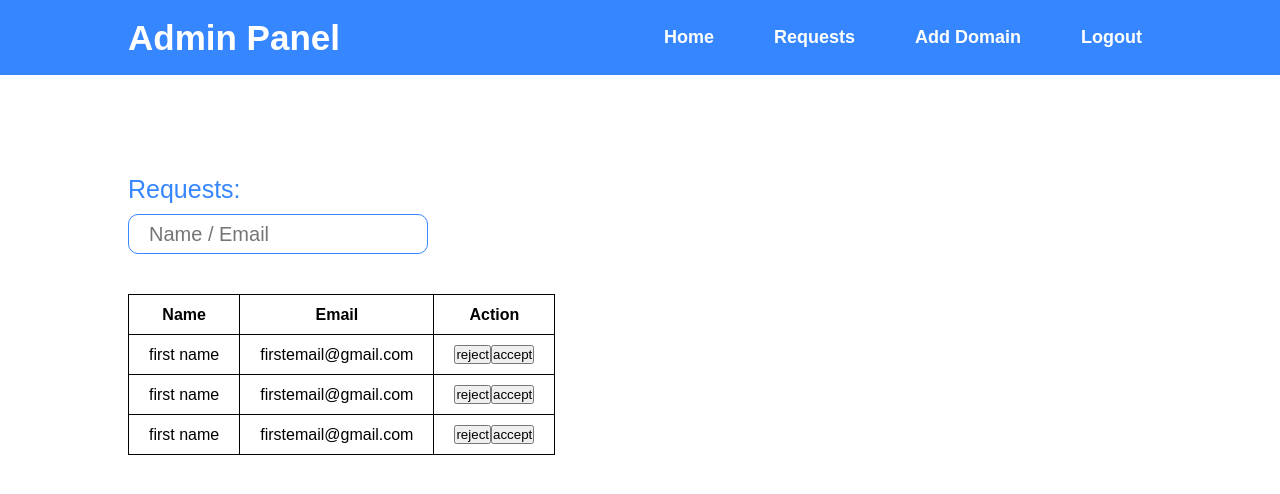
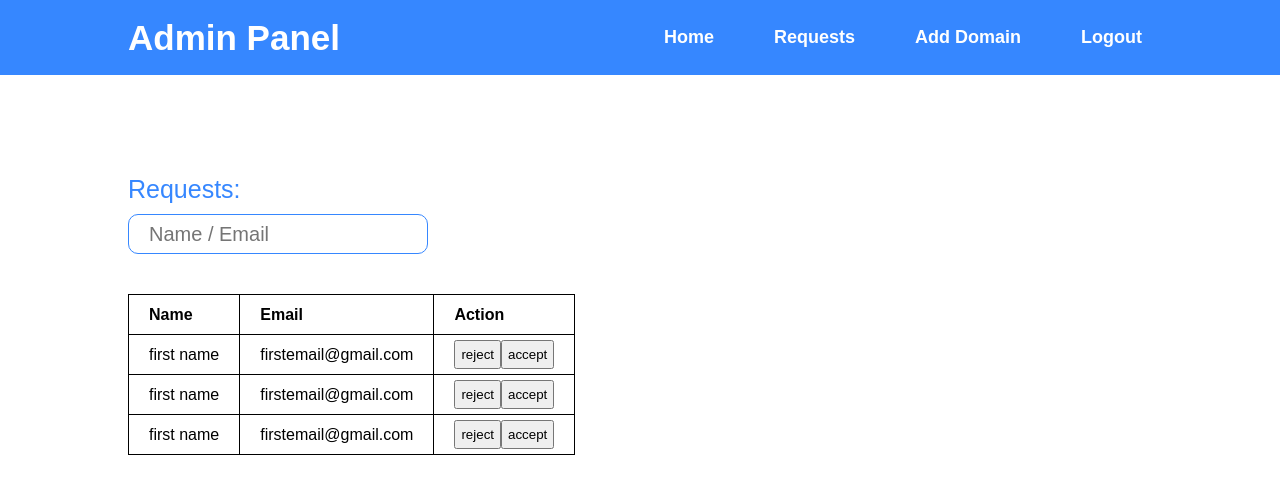
Before and after one commit to mohammad-jaffal/medically-project, a React (Create React App) app in the folder medically-admin/: page /requests in a window 1280 px wide. Shown: the top 494 px of the page. Built offline with nearby package versions, Linux system fonts and the light colour scheme.

Commit message:
Frontend: Creating doctor info input dialog

```diff
--- a/medically-admin/src/App.css
+++ b/medically-admin/src/App.css
@@ -311,17 +311,42 @@
   overflow: hidden;
 }
 
-.requests-form-container{
+.requests-form-container {
   display: flex;
   justify-content: space-between;
 }
 
-.info-container{
-  display: flex;
-  flex-direction: column;
+.request-action-btn {
+  padding: 5px;
+}
+
+.request-info-body {
+  /* background-color: aqua; */
+  height: 100vh;
+  width: 100vw;
+  position: absolute;
+  top: 0;
+  left: 0;
+  backdrop-filter: blur(5px);
 }
 
 
+.request-info-container {
+  position: absolute;
+  top: 40%;
+  left: 50%;
+  transform: translate(-50%, -50%);
+  display: flex;
+  flex-direction: column;
+  justify-content: space-around;
+  align-items: center;
+  align-self: center;
+  width: 400px;
+  height: 200px;
+  padding: 20px;
+  border-radius: 20px;
+  box-shadow: 0 0 10px rgb(54, 135, 255);
+}
 
 
 
@@ -334,21 +359,23 @@
 /*  */
 /*  */
 
-.data-table{
+.data-table {
   border-collapse: collapse;
-
 }
 
-.data-table>tr{
-  border: 1px solid;
+.data-table>tr {
+  /* border: 1px solid; */
   height: 40px;
 }
 
-.data-table>tr>td,th{
+
+.data-table>tr>td,
+th {
   border: 1px solid;
   height: 40px;
   padding-left: 20px;
   padding-right: 20px;
+  text-align: start;
 }
 
 
@@ -386,7 +413,8 @@
   .home-body {
     flex-direction: column;
   }
-  .filter-container{
+
+  .filter-container {
     width: 400px;
     border: none;
     padding-left: 20px;
--- a/medically-admin/src/components/DoctorInfo.js
+++ b/medically-admin/src/components/DoctorInfo.js
@@ -5,10 +5,12 @@ const DoctorInfo = ({ doctor_id, name, email, domain, balance }) => {
 
 
     return (
-        <div className="info-container">
-            <input type="text" className="domain-input" required />
-            <input type="text" className="domain-input" required />
-            <button className="admin-btn">Add</button>
+        <div className="request-info-body">
+            <div className="request-info-container">
+                <input type="text" className="domain-input" placeholder="Channel Name" required />
+                <input type="text" className="domain-input" placeholder="Channel Token" required />
+                <button className="admin-btn">Add</button>
+            </div>
         </div>
     );
 
--- a/medically-admin/src/components/DoctorRequest.js
+++ b/medically-admin/src/components/DoctorRequest.js
@@ -15,8 +15,8 @@ const DoctorRequest = ({ doctor_id, name, email, domain, balance }) => {
                 <td>{name}</td>
                 <td>{email}</td>
                 <td>
-                    <button>reject</button>
-                    <button>accept</button>
+                    <button className="request-action-btn">reject</button>
+                    <button className="request-action-btn">accept</button>
                 </td>
 
             </tr>
@@ -24,8 +24,8 @@ const DoctorRequest = ({ doctor_id, name, email, domain, balance }) => {
                 <td>{name}</td>
                 <td>{email}</td>
                 <td>
-                    <button>reject</button>
-                    <button>accept</button>
+                    <button className="request-action-btn">reject</button>
+                    <button className="request-action-btn">accept</button>
                 </td>
 
             </tr>
@@ -33,8 +33,8 @@ const DoctorRequest = ({ doctor_id, name, email, domain, balance }) => {
                 <td>{name}</td>
                 <td>{email}</td>
                 <td>
-                    <button>reject</button>
-                    <button>accept</button>
+                    <button className="request-action-btn">reject</button>
+                    <button className="request-action-btn">accept</button>
                 </td>
 
             </tr>
--- a/medically-admin/src/pages/Requests.js
+++ b/medically-admin/src/pages/Requests.js
@@ -9,10 +9,8 @@ const Requests = () => {
             <div className="requests-body">
                 <p className="block-title">Requests:</p>
                 <input type="text" className="search-input" placeholder="Name / Email" />
-                <div className="requests-form-container">
-                    <DoctorRequest name={'first name'} email={'firstemail@gmail.com'} />
-                    {/* <DoctorInfo/> */}
-                </div>
+                <DoctorRequest name={'first name'} email={'firstemail@gmail.com'} />
+                {/* <DoctorInfo/> */}
             </div>
         </div>
     );
```
